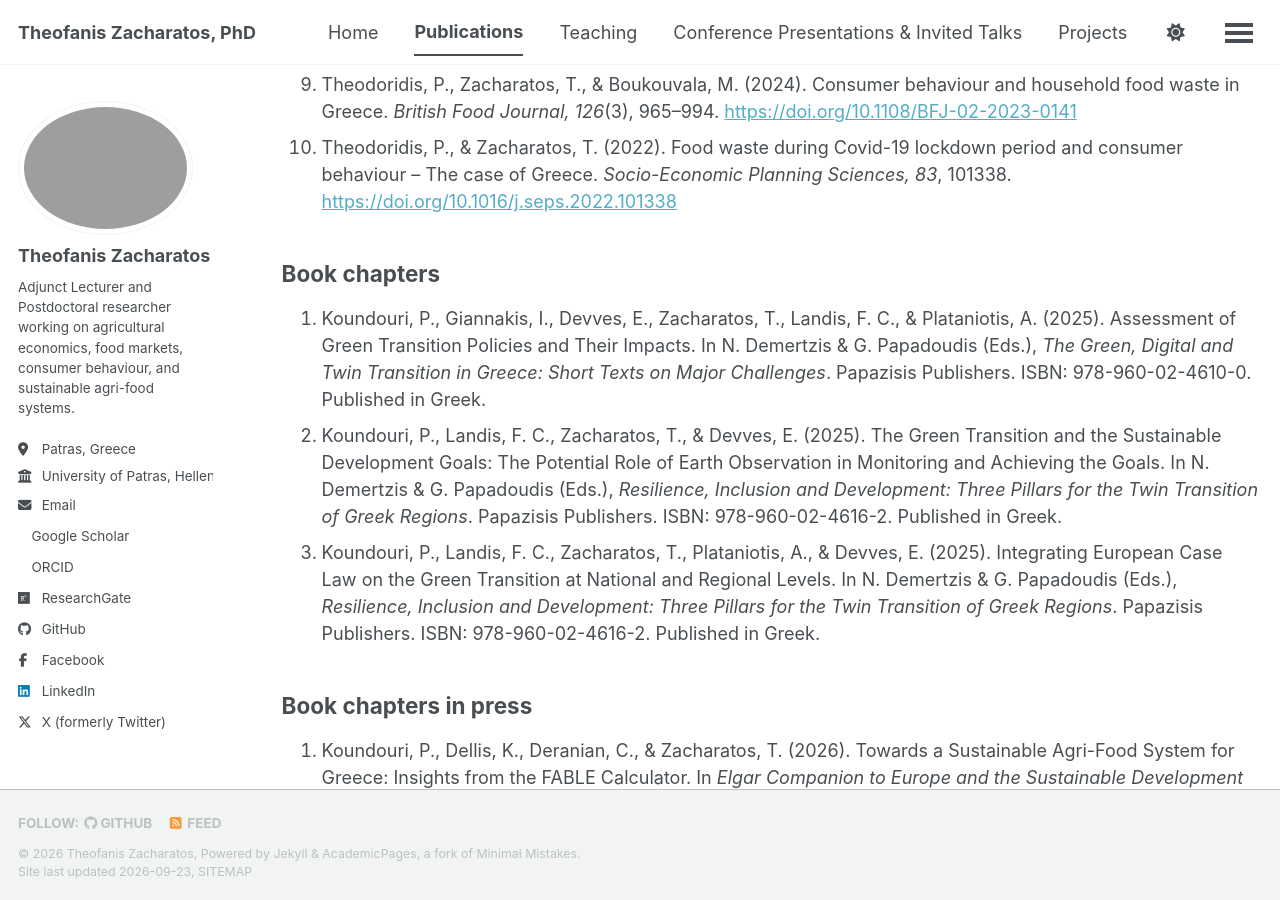
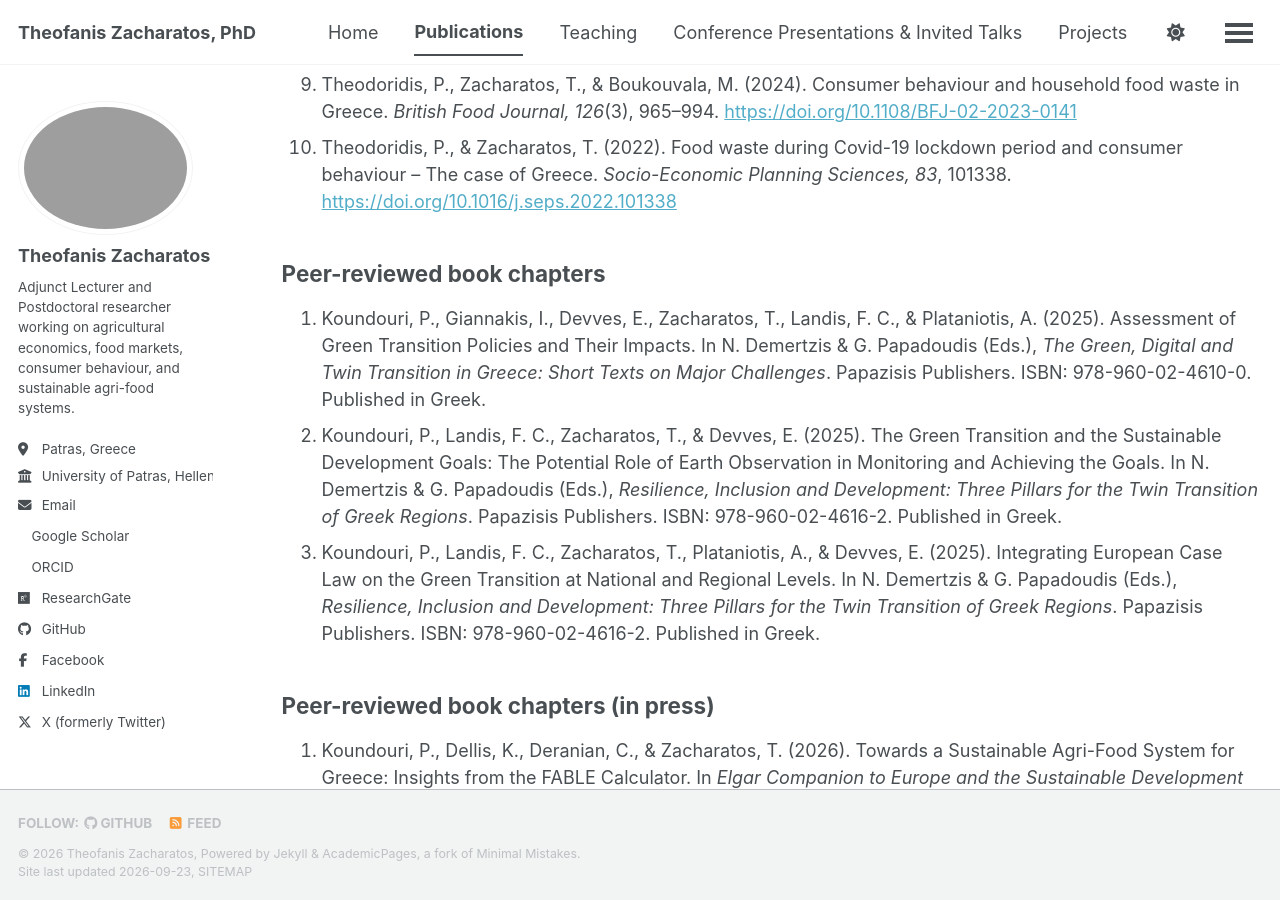
Before and after one commit to TheofanisZacharatos/theofaniszacharatos.github.io, a Jekyll site: the page built from _pages/publications.html, in a window 1280 px wide and 900 px high, scrolled down 841 px. Built offline with Jekyll 4.4.1, drawn with Linux system fonts in a browser that asks for light colours; a style sheet for code colours, icons or effects is not loaded.

Commit message:
Update publications.html

```diff
--- a/_pages/publications.html
+++ b/_pages/publications.html
@@ -87,7 +87,7 @@ author_profile: true
   </li>
 </ol>
 
-<h2>Book chapters</h2>
+<h2>Peer-reviewed book chapters</h2>
 
 <ol>
   <li>
@@ -126,7 +126,7 @@ author_profile: true
   </li>
 </ol>
 
-<h2>Book chapters in press</h2>
+<h2>Peer-reviewed book chapters (in press)</h2>
 
 <ol>
   <li>
```
